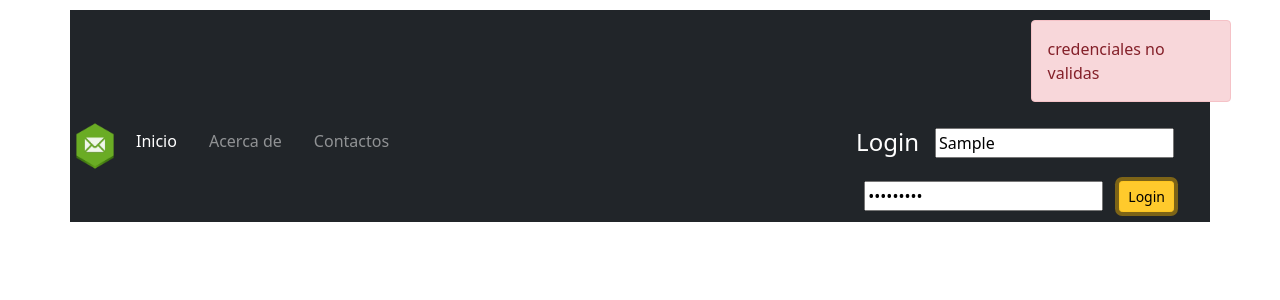
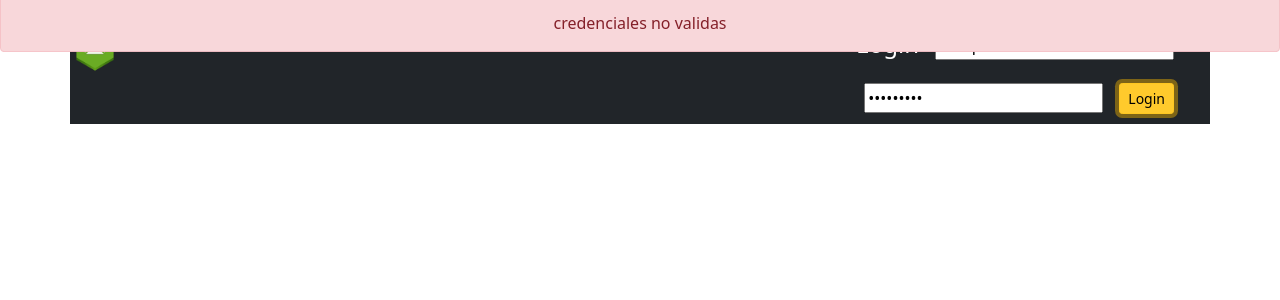
Before and after one commit to cesar98111/componentes-react, a React (Create React App) app: page / in a window 1280 px wide. Both pictures are taken after typing "Sample", "Sample123" into the empty fields and a click on the button "Login". Shown: the top 300 px of the page. Built offline with nearby package versions, Linux system fonts and the light colour scheme.

Commit message:
Feature: mejorado mensaje de error

```diff
--- a/src/App.jsx
+++ b/src/App.jsx
@@ -2,6 +2,7 @@ import { useState } from "react"
 import Navbar from "./components/Navbar";
 import FromSendPost from "./components/FromSendPost";
 import ShowPost from "./components/ShowPost";
+import Error from "./components/Error";
 const App =()=>{
     const content={
         titulo:"",
@@ -16,6 +17,7 @@ const App =()=>{
     const[send, setSend]=useState("");
     return(
         <>
+            {(Datas.contraseña!=="1234"&&Datas.contraseña!=="")?<Error Datas={Datas} setData={setEstate}/>:null}
             <Navbar Datas={Datas} setData={setEstate} setSend={setSend} setPost={setPost} post={post} />
             <div className="container">
                 <div className="row justify-content-evenly">
--- /dev/null
+++ b/src/components/Error/Error.jsx
@@ -0,0 +1,26 @@
+import { useEffect, useState } from "react";
+import PropTypes from 'prop-types';
+const Error =({Data,setData})=>{
+    const[loading,setloading]= useState(true);
+    useEffect(()=>{
+        setTimeout(()=>{
+            setloading(false);
+            setData({
+                ...Data,
+                contraseña:""
+            })
+        },3900)
+
+    },[])
+    return(
+        <>
+        {(loading)?<div className='alert alert-danger error ' role="alert">credenciales no validas</div>:null}
+        </>
+
+    )
+}
+Error.propTypes={
+    Data:PropTypes.object.isRequired,
+    setData:PropTypes.func.isRequired
+}
+export default Error;
--- /dev/null
+++ b/src/components/Error/index.js
@@ -0,0 +1 @@
+export {default} from './Error';
--- a/src/components/Navbar/Navbar.jsx
+++ b/src/components/Navbar/Navbar.jsx
@@ -9,10 +9,13 @@ const Navbar =({Datas,setData,setSend,setPost,post})=>{
     return(
         <>
 
-                <nav className="bg-dark  container">
-                    {((Datas.contraseña!=="1234")&&(Datas.contraseña!==""))?<div className='alert alert-danger error' role="alert">credenciales no validas</div>:null}
-                    <div className="row justify-content-beteewn">
+                <nav className="bg-dark  container ">
+                    <div>
+
+                        <div className="row justify-content-beteewn fix">
+
                         <div className="nav col">
+
                             <ul className="nav nav-item option">
                                 <li className="nav-item">
                                     <img className="img-fluid" src="./logo.png" alt="" />
@@ -34,9 +37,10 @@ const Navbar =({Datas,setData,setSend,setPost,post})=>{
                         </div>
                             <div className="nav col login">
                                 {(Datas.contraseña==='1234')?<Logout Datos={Datas} setDatos={setData} setSend={setSend} post={post} setpost={setPost}/>:(<><Login Datos={Datas} setDatos={setData} className="nav-item"/></>)}
-
                             </div>
                         </div>
+                    </div>
+
 
 
             </nav>
--- a/src/index.css
+++ b/src/index.css
@@ -48,23 +48,25 @@ nav{
 p{
   margin-left: 10px;
 }
+
 .error{
-    width: 200px;
-    animation-duration: 1s;
+    position: absolute;
+
+    width: 100%;
+    text-align: center;
+    animation-duration: 2s;
     animation-name: slidein;
-    animation-iteration-count: inherit;
+    animation-iteration-count: 2;
     animation-direction: alternate;
-    margin-left:85%;
+
 
 }
 @keyframes slidein {
-  from {
-    margin-left: 0%;
-    width: 200px;
+  0% {
+   transform:translateY(-100%);
+  }
+  100%{
+    transform:translateY(-18%);
   }
 
-  to {
-    margin-left: 85%;
-    width: 200px;
-  }
 }
```
Lines whose indentation alone changed are shown as unchanged.
